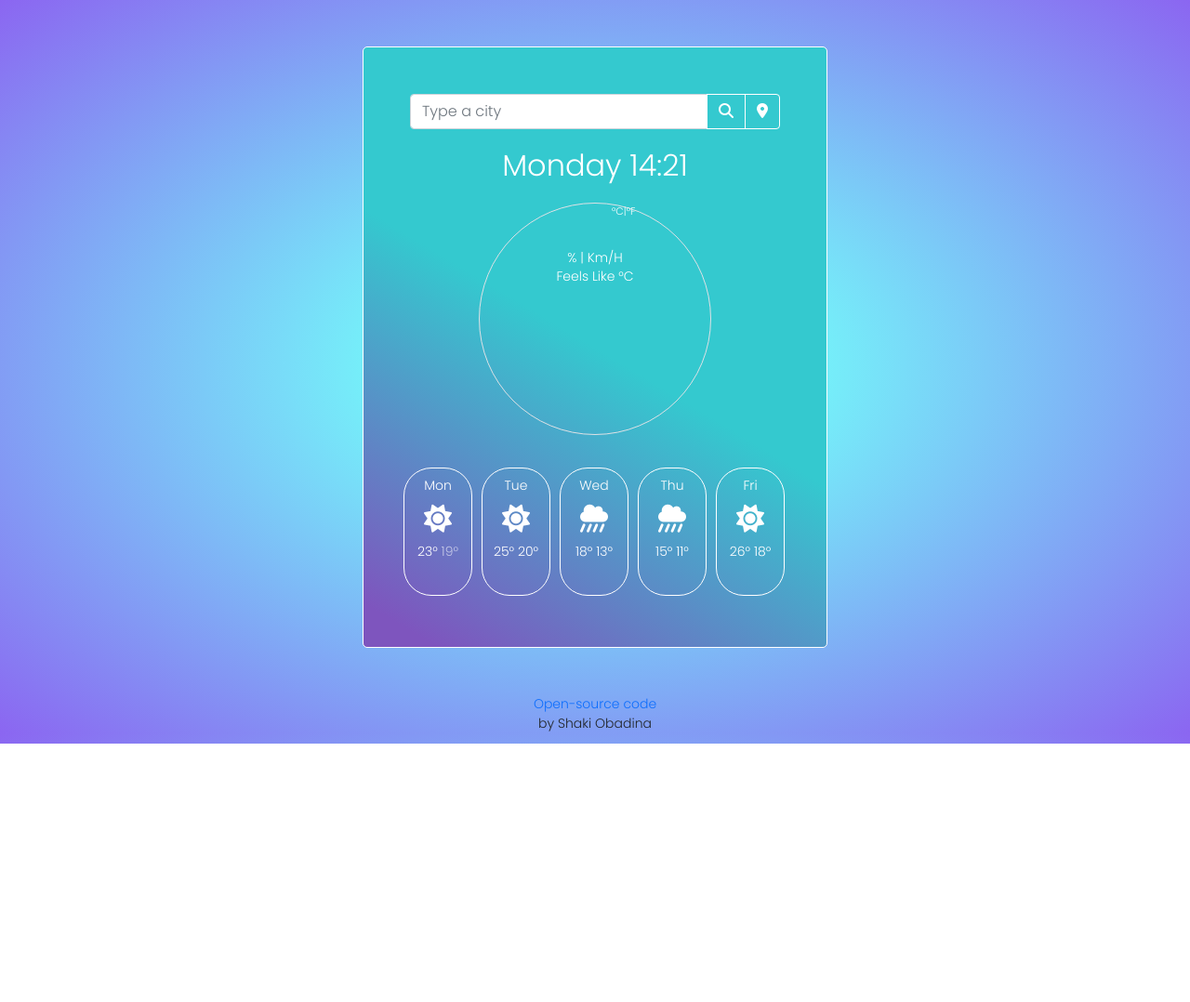
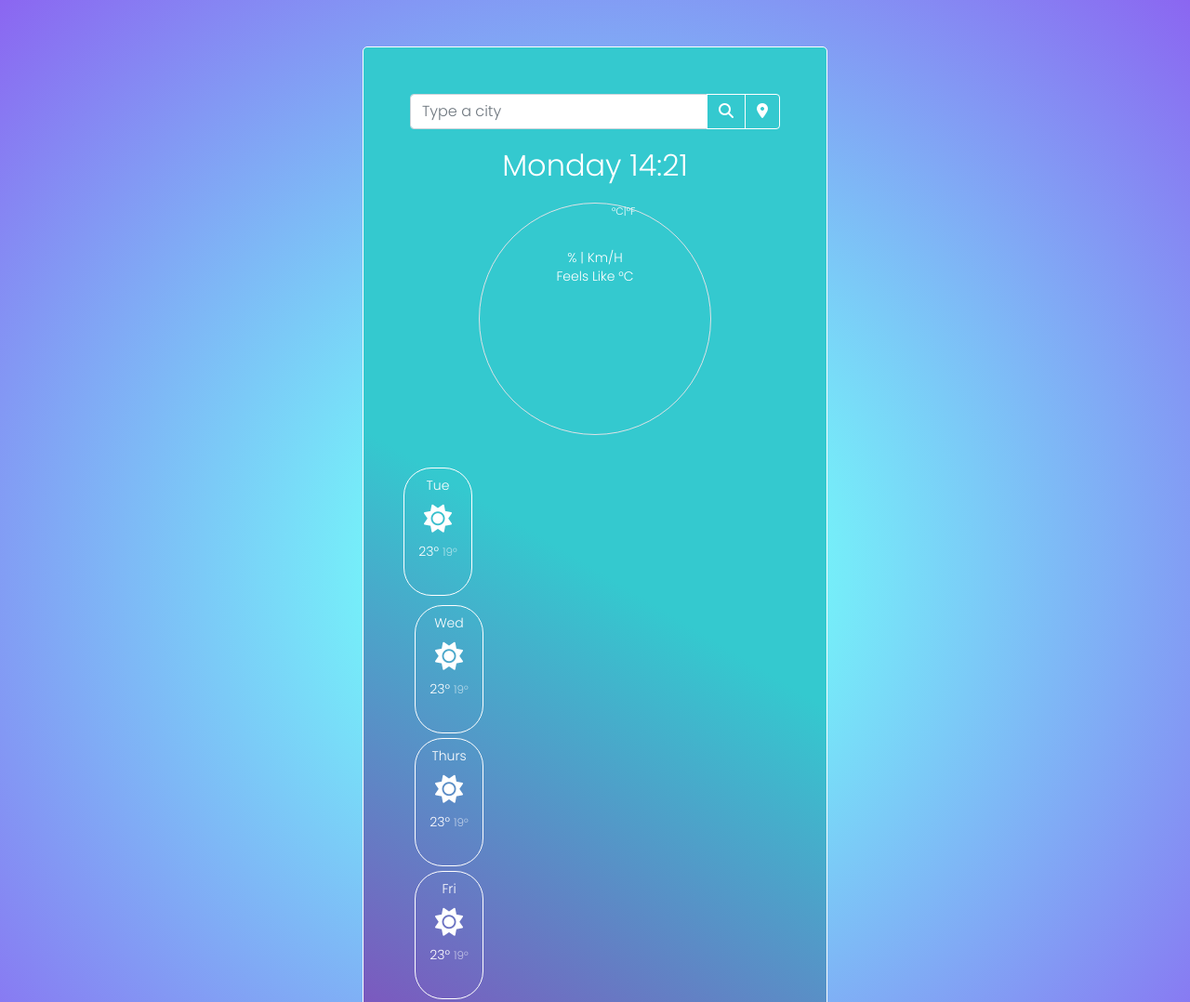
Before and after one commit to shaki-0/weather-app, a plain HTML site: page index.html in a window 1280 px wide. Shown: the top 1078 px of the page at 93% size. Before the commit the page ends 800 px from the top, so only its background shows below. Drawn offline with nearby package versions, Linux system fonts and the light colour scheme; no server answers.

Commit message:
Weather forecast
1. Removed repeated HTML for the weekday forecast.
2. Moved the HTML into Javascript and created a function.
3. Created an array for the different days of the week so that I do not need to repeat the code.

```diff
--- a/css/style.css
+++ b/css/style.css
@@ -65,7 +65,7 @@ p {
 
 .weather-temp-min {
   opacity: 0.6;
-  font-size: 14px;
+  font-size: 12px;
 }
 
 .btn-outline-secondary {
--- a/index.html
+++ b/index.html
@@ -42,7 +42,7 @@
       <h1 id="city"></h1>
       <h2 id="current"></h2>
 
-      <div class="border" class="change">
+      <div class="border">
         <img src="" class="weather-icon" alt="" id="icon" />
         <h3 id="temperature"></h3>
         <span class="units">
@@ -66,37 +66,7 @@
           <span id="description"></span>
         </p>
       </div>
-
-      <div class="row">
-        <div class="col-2">
-          Mon
-          <i class="fas fa-sun"></i>
-          <span class="weather-temp-max">23° </span>
-          <span class="weather-temp-min"> 19°</span>
-        </div>
-        <div class="col-3">
-          Tue
-          <i class="fas fa-sun"></i>
-          <span> 25° 20° </span>
-        </div>
-        <div class="col-3">
-          Wed
-          <i class="fas fa-cloud-showers-heavy"></i>
-          <span>18° 13°</span>
-        </div>
-        <div class="col-3">
-          Thu
-          <i class="fas fa-cloud-showers-heavy"></i>
-          <span> 15° 11°</span>
-        </div>
-        <div class="col-1">
-          Fri
-          <i class="fas fa-sun"></i>
-          26° 18°
-        </div>
-      </div>
-    </div>
-    <div>
+      <div class="weather-forecast" id="forecast-temperatures"></div>
       <a
         class="git-link"
         href="https://github.com/shaki-0/weather-app"
--- a/javascript/cities.js
+++ b/javascript/cities.js
@@ -22,6 +22,28 @@ let day = days[current.getDay()];
 
 let h2 = document.querySelector("h2");
 h2.innerHTML = `${day} ${hours}:${minutes}`;
+
+function displayForecast() {
+  let forecastElement = document.querySelector("#forecast-temperatures");
+  let forecastHTML = `<div class="row">`;
+  let weekdays = ["Tue", "Wed", "Thurs", "Fri"];
+  weekdays.forEach(function (weekdays) {
+    forecastHTML =
+      forecastHTML +
+      `
+        <div class="col-2">
+          ${weekdays}
+          <i class="fas fa-sun"></i>
+          <span class="weather-temp-max">23° </span>
+          <span class="weather-temp-min"> 19°</span>
+        </div>
+      </div>
+  `;
+  });
+
+  forecastHTML = forecastHTML + `</div`;
+  forecastElement.innerHTML = forecastHTML;
+}
 
 function showTemperature(response) {
   let temperatureElement = Math.round(response.data.main.temp);
@@ -116,3 +138,4 @@ let celsiusLink = document.querySelector("#celsius-link");
 celsiusLink.addEventListener("click", showCelsius);
 
 search("London");
+displayForecast();
```
